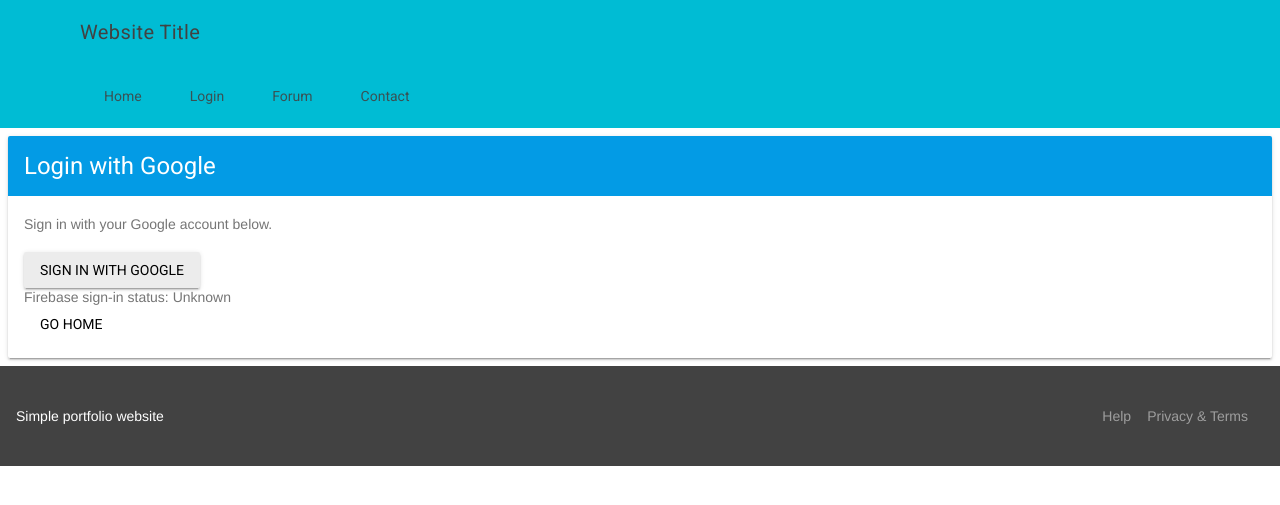
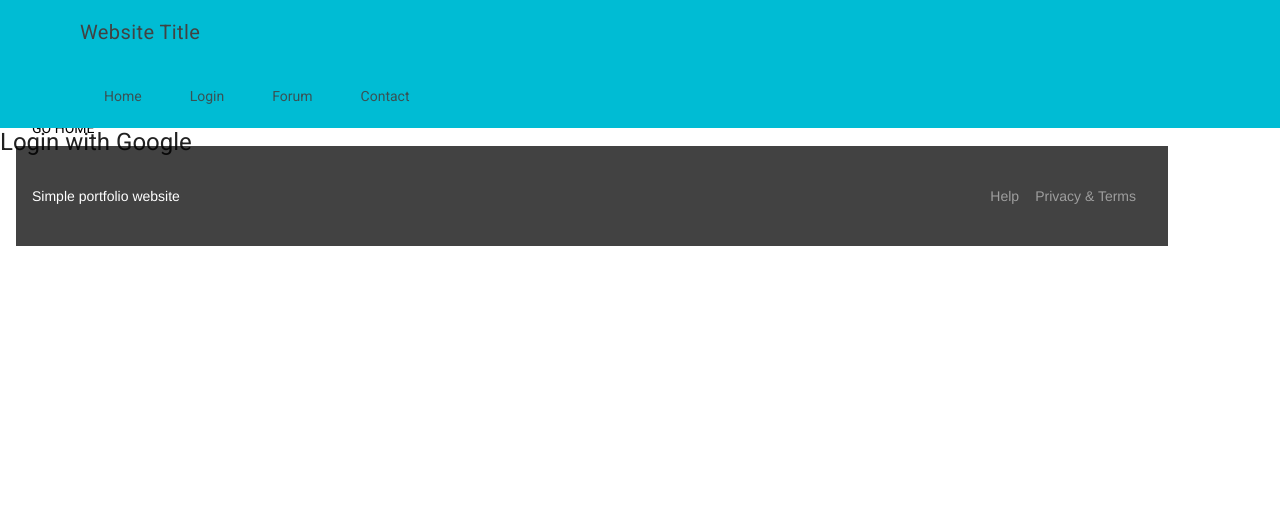
Before and after one commit to slothgamez/fireplex.github.io, a Jekyll site: the page firebase/login/index.html, which Jekyll copies as it is, in a window 1280 px wide. Shown: the top 505 px of the page. Built offline with Jekyll 4.4.1, drawn with Linux system fonts in a browser that asks for light colours; nearby versions of some CDN libraries; comment, search, counter and statistics services are not loaded.

Commit message:
Update index.html

```diff
--- a/firebase/login/index.html
+++ b/firebase/login/index.html
@@ -183,8 +183,6 @@
             </nav>
         </div>
         <main class="mdl-layout__content">
-        <div class="mdl-card mdl-shadow--2dp mdl-cell mdl-cell--12-col mdl-cell--12-col-tablet mdl-cell--12-col-desktop">
-          <div class="mdl-card__title mdl-color--light-blue-600 mdl-color-text--white">
             <h2 class="mdl-card__title-text">Login with Google</h2>
           </div>
           <div class="mdl-card__supporting-text mdl-color-text--grey-600">
@@ -198,8 +196,6 @@
               Firebase sign-in status: <span id="quickstart-sign-in-status">Unknown</span>
             </div>
             <a href="http://fireplex.github.io"><button class="mdl-button mdl-js-button mdl-buton--raised" id="gohome">Go home</button></a>
-          </div>
-        </div>
             <footer class="mdl-mini-footer">
                 <div class="mdl-mini-footer__left-section">
                     <div class="mdl-logo">Simple portfolio website</div>
```
